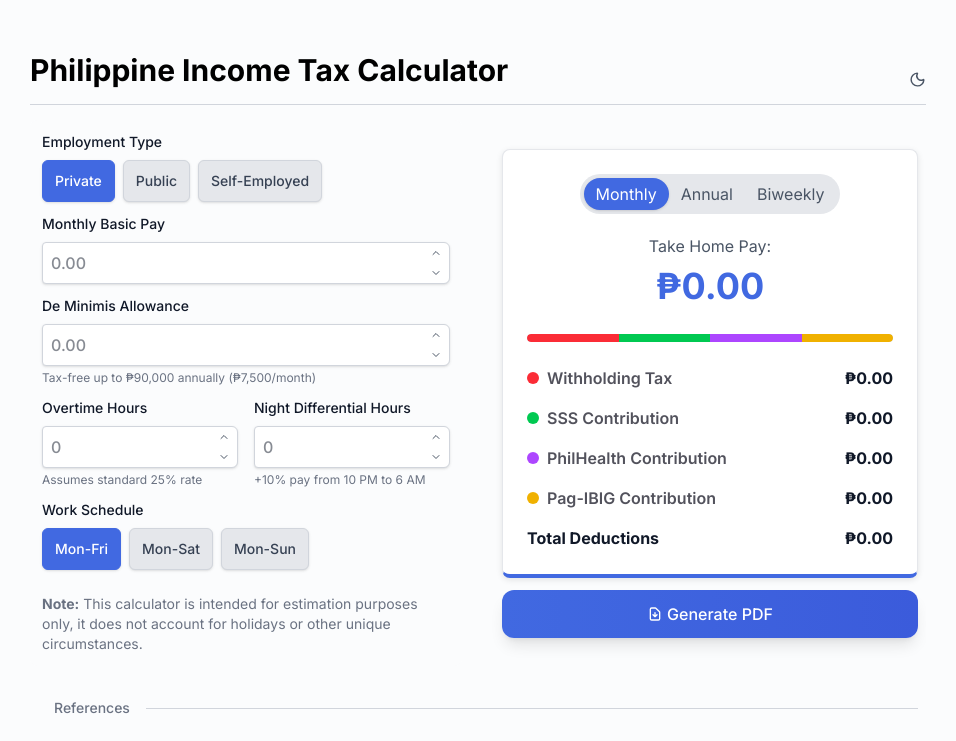
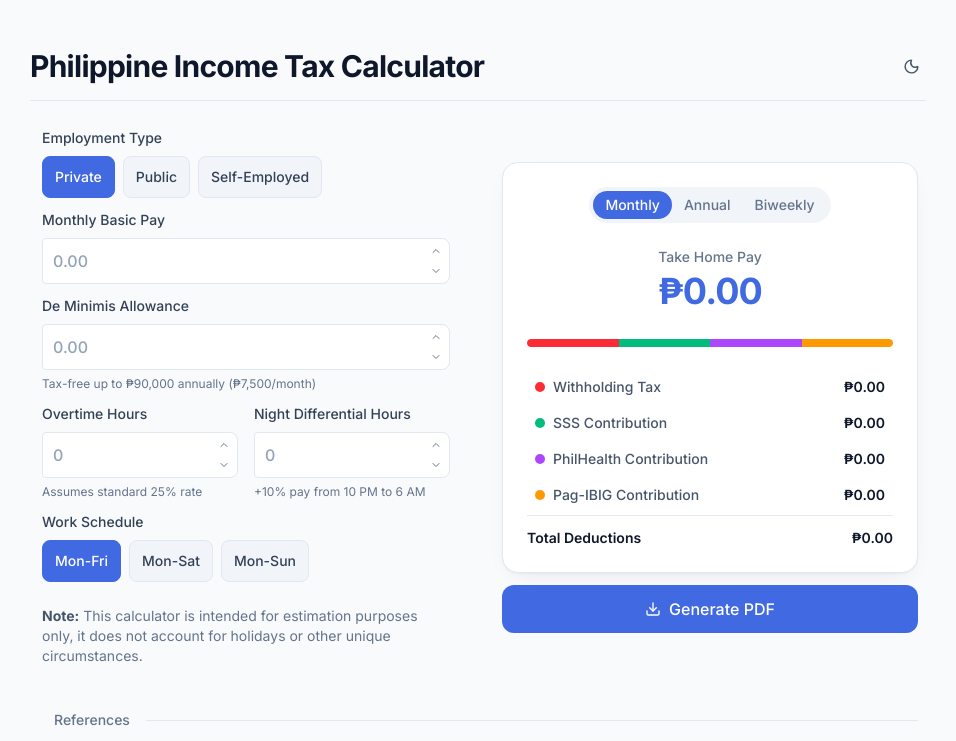
Before and after one commit to nathanielseth/neticents, a React (Vite) app: page / in a window 1280 px wide. Shown: the top 741 px of the page, without its empty margins (162-1118 px from the left). Built offline with nearby package versions, Linux system fonts and the light colour scheme.

Commit message:
feat: polish UI and deduction metadata

```diff
--- a/src/App.tsx
+++ b/src/App.tsx
@@ -1,4 +1,4 @@
-import { useRef } from "react";
+import { useRef, useState } from "react";
 import Inputs from "./components/Inputs";
 import Summary from "./components/Summary";
 import References from "./components/References";
@@ -6,10 +6,9 @@ import PDFPreviewModal, {
 	type PDFPreviewModalHandle,
 } from "./components/PDFPreviewModal";
 import { useTheme } from "./utils/themeContext";
-import { Sun, Moon } from "lucide-react";
+import { Sun, Moon, Download } from "lucide-react";
 import { useSalaryCalculator } from "./utils/useSalaryCalculator";
 import { generateTaxSummaryPDF } from "./utils/pdfGenerator";
-import { useState } from "react";
 
 const App = () => {
 	const { theme, toggleTheme } = useTheme();
@@ -30,46 +29,44 @@ const App = () => {
 	};
 
 	return (
-		<div className="min-h-screen bg-[#fbfcfd] dark:bg-gray-900 text-gray-900 dark:text-white flex flex-col relative">
+		<div className="min-h-screen bg-neutral-50 dark:bg-neutral-900 text-neutral-900 dark:text-white flex flex-col relative">
 			<div className="grow flex flex-col items-center justify-center p-4 mt-2 mb-1 md:mt-8 md:mb-0">
-				<div className="max-w-4xl w-full overflow-auto mb-8">
-					<div className="text-left mb-4 relative">
-						<h2 className="text-3xl font-bold text-black dark:text-white mt-1">
+				<div className="max-w-4xl w-full mb-8">
+					<div className="flex items-center justify-between mb-4">
+						<h1 className="text-2xl md:text-3xl font-bold tracking-tight text-neutral-900 dark:text-white">
 							Philippine Income Tax Calculator
-						</h2>
-						<div className="absolute bottom-0 right-0 flex items-center">
+						</h1>
 						<button
 							type="button"
 							aria-label="Toggle theme"
-								className="text-gray-600 dark:text-gray-400 hover:text-gray-800 dark:hover:text-gray-200 transition duration-100"
+							className="p-1.5 shrink-0 text-neutral-600 dark:text-neutral-400 hover:text-neutral-800 dark:hover:text-neutral-200"
 							onClick={toggleTheme}
 						>
 							{theme === "dark" ? <Sun size={17} /> : <Moon size={17} />}
 						</button>
 					</div>
-					</div>
 
 					<div className="relative mb-8">
 						<div className="absolute inset-0 flex items-center">
-							<div className="w-full border-t border-gray-300 dark:border-gray-700"></div>
+							<div className="w-full border-t border-neutral-200 dark:border-neutral-800"></div>
 						</div>
 					</div>
 
 					<div className="grid grid-cols-1 md:grid-cols-2 gap-8">
-						<div>
+						<div className="min-w-0">
 							<Inputs inputs={inputs} setters={setters} />
 						</div>
 
-						<div className="p-2 flex flex-col justify-center">
+						<div className="min-w-0 p-2 flex flex-col justify-center">
 							<Summary results={results} />
 
 							<div className="mt-3 flex justify-center">
 								<button
 									type="button"
-									className={`w-full py-3 px-6 text-white font-medium rounded-xl shadow-lg transition-all ${
+									className={`w-full py-3 px-6 text-white font-medium rounded-xl ${
 										isGeneratingPDF
-											? "bg-gray-400 cursor-not-allowed"
-											: "bg-linear-to-r from-[#4169e1] to-[#3b5bdb] hover:from-blue-600 hover:to-blue-700"
+											? "bg-neutral-400 cursor-not-allowed"
+											: "bg-brand hover:bg-brand-hover"
 									}`}
 									onClick={handleDownload}
 									disabled={isGeneratingPDF}
@@ -80,20 +77,8 @@ const App = () => {
 											Generating PDF...
 										</span>
 									) : (
-										<span className="flex items-center justify-center gap-1">
-											<svg
-												className="w-4 h-4"
-												fill="none"
-												stroke="currentColor"
-												viewBox="0 0 24 24"
-											>
-												<path
-													strokeLinecap="round"
-													strokeLinejoin="round"
-													strokeWidth={2}
-													d="M12 10v6m0 0l-3-3m3 3l3-3m2 8H7a2 2 0 01-2-2V5a2 2 0 012-2h5.586a1 1 0 01.707.293l5.414 5.414a1 1 0 01.293.707V19a2 2 0 01-2 2z"
-												/>
-											</svg>
+										<span className="flex items-center justify-center gap-2">
+											<Download size={16} />
 											Generate PDF
 										</span>
 									)}
@@ -108,16 +93,16 @@ const App = () => {
 
 			<PDFPreviewModal ref={modalRef} />
 
-			<footer className="w-full bg-white/80 dark:bg-gray-900/80 backdrop-blur-sm p-4 text-center text-sm">
+			<footer className="w-full bg-white/80 dark:bg-neutral-900/80 backdrop-blur-sm p-4 text-center text-sm">
 				<div className="flex items-center justify-center gap-1">
-					<span className="text-gray-400 dark:text-gray-500">
+					<span className="text-neutral-400 dark:text-neutral-500">
 						Developed by{" "}
 					</span>
 					<a
 						href="https://nathanielseth.github.io/portfolio/"
 						target="_blank"
 						rel="noopener noreferrer"
-						className="font-medium text-blue-600 dark:text-blue-400 hover:text-blue-700 dark:hover:text-blue-300 transition-colors"
+						className="font-medium text-brand hover:text-brand-hover"
 					>
 						nathanielseth.dev
 					</a>
--- a/src/components/Inputs.tsx
+++ b/src/components/Inputs.tsx
@@ -54,12 +54,12 @@ const SpinButton = ({
 				onStop();
 			}}
 			disabled={disabled}
-			className={`p-1 hover:bg-gray-200 dark:hover:bg-gray-700 rounded ${
+			className={`p-1 hover:bg-neutral-200 dark:hover:bg-neutral-700 rounded ${
 				disabled ? "cursor-not-allowed opacity-50" : "cursor-pointer"
 			}`}
 			tabIndex={-1}
 		>
-			<Icon size={12} className="text-gray-600 dark:text-gray-400" />
+			<Icon size={12} className="text-neutral-500 dark:text-neutral-400" />
 		</button>
 	);
 };
@@ -161,7 +161,7 @@ const InputField = ({
 	);
 
 	return (
-		<div>
+		<div className="min-w-0">
 			<label className="label" htmlFor={inputId}>
 				{label}
 			</label>
@@ -192,7 +192,7 @@ const InputField = ({
 				</div>
 			</div>
 			{helperText && (
-				<div className="mt-1 text-xs text-gray-500 dark:text-gray-400">
+				<div className="mt-1.5 text-xs text-neutral-500 dark:text-neutral-400">
 					{helperText}
 				</div>
 			)}
@@ -247,7 +247,7 @@ const Inputs = ({ inputs, setters }: InputsProps) => {
 	const isSelfEmployed = inputs.sector === "selfemployed";
 
 	return (
-		<div className="p-3 rounded-lg bg-[#fbfcfd] dark:bg-gray-900 text-gray-900 dark:text-white">
+		<div className="p-3 rounded-lg bg-neutral-50 dark:bg-neutral-900 text-neutral-900 dark:text-white">
 			<div className="space-y-3">
 				{/* Employment Type */}
 				<div>
@@ -319,10 +319,12 @@ const Inputs = ({ inputs, setters }: InputsProps) => {
 				</div>
 			</div>
 
-			<div className="mt-6 text-sm text-gray-500 dark:text-gray-400">
-				<strong>Note:</strong> This calculator is intended for estimation
-				purposes only, it does not account for holidays or other unique
-				circumstances.
+			<div className="mt-6 text-sm text-neutral-500 dark:text-neutral-400">
+				<strong className="text-neutral-600 dark:text-neutral-300">
+					Note:
+				</strong>{" "}
+				This calculator is intended for estimation purposes only, it does not
+				account for holidays or other unique circumstances.
 			</div>
 		</div>
 	);
--- a/src/components/LineChart.tsx
+++ b/src/components/LineChart.tsx
@@ -1,112 +1,107 @@
-import type { Deductions } from '../types'
+import type { Deductions } from "../types";
+import { DEDUCTION_META, type DeductionKey } from "../utils/deductionMeta";
 
 interface LineChartProps {
-  deductions: Deductions
+	deductions: Deductions;
+	highlightedKey?: DeductionKey | null;
 }
 
 interface Segment {
-  key: string
-  value: number
-  color: string
-  label: string
-  duration: string
+	key: DeductionKey;
+	value: number;
+	label: string;
 }
 
-const LineChart = ({ deductions }: LineChartProps) => {
-  const hasAnyDeductions = deductions.total > 0
+const LineChart = ({ deductions, highlightedKey = null }: LineChartProps) => {
+	const hasAnyDeductions = deductions.total > 0;
 
 	const getWidthPercentage = (amount: number): number => {
-    if (!hasAnyDeductions) return 0
-    return (amount / deductions.total) * 100
-  }
+		if (!hasAnyDeductions) return 0;
+		return (amount / deductions.total) * 100;
+	};
 
-  const governmentContribution = (deductions.gsis || 0) + (deductions.sss || 0)
-  const governmentLabel =
-    deductions.gsis > 0 ? 'GSIS Contribution' : 'SSS Contribution'
+	const governmentKey: DeductionKey = deductions.gsis > 0 ? "gsis" : "sss";
+	const governmentContribution = (deductions.gsis || 0) + (deductions.sss || 0);
 
 	const segments: Segment[] = [
 		{
-      key: 'withholdingTax',
+			key: "withholdingTax",
 			value: deductions.withholdingTax || 0,
-      color: 'bg-red-500',
-      label: 'Withholding Tax',
-      duration: 'duration-500',
+			label: DEDUCTION_META.withholdingTax.label,
 		},
 		{
-      key: 'government',
+			key: governmentKey,
 			value: governmentContribution,
-      color: 'bg-green-500',
-      label: governmentLabel,
-      duration: 'duration-700',
+			label: DEDUCTION_META[governmentKey].label,
 		},
 		{
-      key: 'philHealth',
+			key: "philHealth",
 			value: deductions.philHealth || 0,
-      color: 'bg-purple-500',
-      label: 'PhilHealth Contribution',
-      duration: 'duration-700',
+			label: DEDUCTION_META.philHealth.label,
 		},
 		{
-      key: 'pagIbig',
+			key: "pagIbig",
 			value: deductions.pagIbig || 0,
-      color: 'bg-yellow-500',
-      label: 'Pag-IBIG Contribution',
-      duration: 'duration-700',
+			label: DEDUCTION_META.pagIbig.label,
 		},
-  ]
+	];
 
-  const visibleSegments = segments.filter((segment) => segment.value > 0)
-  const firstVisibleKey = visibleSegments[0]?.key
-  const lastVisibleKey = visibleSegments[visibleSegments.length - 1]?.key
+	const visibleSegments = segments.filter((segment) => segment.value > 0);
+	const firstVisibleKey = visibleSegments[0]?.key;
+	const lastVisibleKey = visibleSegments[visibleSegments.length - 1]?.key;
 
-  const showEqualSegments = !hasAnyDeductions
+	const showEqualSegments = !hasAnyDeductions;
 
 	return (
-    <div className="relative mt-7 w-full h-2 bg-gray-300 rounded-full overflow-hidden">
+		<div className="relative mt-7 w-full h-2 bg-neutral-200 dark:bg-neutral-700 rounded-full overflow-hidden">
 			<div className="flex h-full w-full">
 				{segments.map((segment, index) => {
 					let width = showEqualSegments
 						? 100 / segments.length
-            : getWidthPercentage(segment.value)
+						: getWidthPercentage(segment.value);
 
 					const isLastVisible = showEqualSegments
 						? index === segments.length - 1
-            : segment.key === lastVisibleKey
+						: segment.key === lastVisibleKey;
 
 					if (isLastVisible && !showEqualSegments) {
 						const previousWidth = segments
 							.slice(0, index)
-              .reduce((acc, seg) => acc + getWidthPercentage(seg.value), 0)
-            width = Math.max(width, 200.0 - previousWidth)
+							.reduce((acc, seg) => acc + getWidthPercentage(seg.value), 0);
+						width = Math.max(width, 100 - previousWidth);
 					}
 
 					const isFirst = showEqualSegments
 						? index === 0
-            : segment.key === firstVisibleKey
+						: segment.key === firstVisibleKey;
 					const isLast = showEqualSegments
 						? index === segments.length - 1
-            : segment.key === lastVisibleKey
+						: segment.key === lastVisibleKey;
+
+					const matchesHighlight =
+						highlightedKey === segment.key ||
+						(segment.key === governmentKey &&
+							(highlightedKey === "gsis" || highlightedKey === "sss"));
+					const isDimmed = highlightedKey !== null && !matchesHighlight;
 
 					return (
 						<div
 							key={segment.key}
 							className={`
-                h-full transition-all ease-out shrink-0
-                ${segment.color}
-                ${segment.duration}
-                ${isFirst ? 'rounded-l-full' : ''}
-                ${isLast ? 'rounded-r-full' : ''}
+                h-full transition-[width,opacity] duration-300 ease-out shrink-0
+                ${DEDUCTION_META[segment.key].colorClass}
+                ${isDimmed ? "opacity-30" : "opacity-100"}
+                ${isFirst ? "rounded-l-full" : ""}
+                ${isLast ? "rounded-r-full" : ""}
               `}
-              style={{
-                width: `${width}%`,
-              }}
-              title={width > 0 ? `${segment.label} (${width.toFixed(2)}%)` : ''}
+							style={{ width: `${width}%` }}
+							title={width > 0 ? `${segment.label} (${width.toFixed(2)}%)` : ""}
 						/>
-          )
+					);
 				})}
 			</div>
 		</div>
-  )
-}
+	);
+};
 
-export default LineChart
+export default LineChart;
--- a/src/components/References.tsx
+++ b/src/components/References.tsx
@@ -75,16 +75,16 @@ const References = () => {
 		<div className="max-w-4xl w-full px-2 mb-8">
 			<div className="relative mb-6">
 				<div className="absolute inset-0 flex items-center">
-					<div className="w-full border-t border-gray-300 dark:border-gray-700"></div>
+					<div className="w-full border-t border-neutral-200 dark:border-neutral-800"></div>
 				</div>
 				<div className="relative flex justify-left">
-					<span className="px-4 text-sm font-medium bg-[#fbfcfd] dark:bg-gray-900 text-gray-500 dark:text-gray-400">
+					<span className="px-4 text-sm font-medium bg-neutral-50 dark:bg-neutral-900 text-neutral-500 dark:text-neutral-400">
 						References
 					</span>
 				</div>
 			</div>
 
-			<div className="p-5 rounded-lg bg-white dark:bg-gray-900 text-gray-900 dark:text-white border border-gray-200 dark:border-gray-700">
+			<div className="card p-5">
 				<div className="grid grid-cols-1 md:grid-cols-2 lg:grid-cols-3 gap-3">
 					{REFERENCE_LINKS.map((link) => (
 						<a
@@ -92,10 +92,10 @@ const References = () => {
 							href={link.url}
 							target="_blank"
 							rel="noopener noreferrer"
-							className={`block p-3 rounded-lg border bg-gray-100 dark:bg-gray-800 text-gray-700 dark:text-gray-300 border-gray-200 dark:border-gray-600 ${HOVER_CLASSES_BY_CATEGORY[link.category]}`}
+							className={`block min-w-0 p-3 rounded-lg border bg-neutral-50 dark:bg-neutral-900 border-neutral-200 dark:border-neutral-700 text-neutral-700 dark:text-neutral-300 ${HOVER_CLASSES_BY_CATEGORY[link.category]}`}
 						>
 							<div className="font-medium text-sm mb-1">{link.title}</div>
-							<div className="text-xs text-gray-600 dark:text-gray-400">
+							<div className="text-xs text-neutral-500 dark:text-neutral-400">
 								{link.subtitle}
 							</div>
 						</a>
--- a/src/components/Summary.tsx
+++ b/src/components/Summary.tsx
@@ -2,22 +2,7 @@ import { useState } from "react";
 import type { PayPeriod, PayPeriodOption, TaxResults } from "../types";
 import LineChart from "./LineChart";
 import { numberFormat } from "../utils/format";
-
-const DEDUCTION_LABELS: Record<string, string> = {
-	withholdingTax: "Withholding Tax",
-	gsis: "GSIS Contribution",
-	sss: "SSS Contribution",
-	philHealth: "PhilHealth Contribution",
-	pagIbig: "Pag-IBIG Contribution",
-};
-
-const DEDUCTION_COLORS: Record<string, string> = {
-	withholdingTax: "bg-red-500",
-	gsis: "bg-green-500",
-	sss: "bg-green-500",
-	philHealth: "bg-purple-500",
-	pagIbig: "bg-yellow-500",
-};
+import { DEDUCTION_META, type DeductionKey } from "../utils/deductionMeta";
 
 const PAY_PERIOD_OPTIONS: PayPeriodOption[] = [
 	{ value: "monthly", label: "Monthly" },
@@ -42,27 +27,24 @@ interface SummaryProps {
 
 const Summary = ({ results }: SummaryProps) => {
 	const [payPeriod, setPayPeriod] = useState<PayPeriod>("monthly");
+	const [hoveredKey, setHoveredKey] = useState<DeductionKey | null>(null);
 	const multiplier = getMultiplier(payPeriod);
 
 	const displayTakeHomePay = results.takeHomePay * multiplier;
 	const displayTotalDeductions = results.totalDeductions * multiplier;
 
 	return (
-		<div className="relative">
-			<div
-				className="p-6 rounded-lg border-t border-l border-r border-b-4 bg-white dark:bg-gray-800 text-gray-900 dark:text-white border-t-gray-200 dark:border-t-gray-700 border-l-gray-200 dark:border-l-gray-700 border-r-gray-200 dark:border-r-gray-700 border-b-[#4169e1]"
-				style={{ boxShadow: "0 2px 6px rgba(0, 0, 0, 0.1)" }}
-			>
-				<div className="flex justify-center mb-5">
-					<div className="flex items-center p-1 rounded-full bg-gray-200 dark:bg-gray-700">
+		<div className="card p-6">
+			<div className="flex justify-center mb-6">
+				<div className="flex items-center p-1 rounded-full bg-neutral-100 dark:bg-neutral-900">
 					{PAY_PERIOD_OPTIONS.map((option) => (
 						<button
 							key={option.value}
 							type="button"
-								className={`px-3 py-1 rounded-full ${
+							className={`px-3 py-1 rounded-full text-sm font-medium ${
 								payPeriod === option.value
-										? "bg-[#4169e1] text-white shadow-sm"
-										: "bg-transparent text-gray-600 dark:text-gray-300 hover:bg-gray-300 dark:hover:bg-gray-600"
+									? "bg-brand text-white"
+									: "bg-transparent text-neutral-500 dark:text-neutral-400 hover:text-neutral-800 dark:hover:text-neutral-200"
 							}`}
 							onClick={() => setPayPeriod(option.value)}
 						>
@@ -72,42 +54,57 @@ const Summary = ({ results }: SummaryProps) => {
 				</div>
 			</div>
 
-				<h3 className="text-md font-normal text-center text-gray-600 dark:text-gray-300 mt-1 mb-2">
-					Take Home Pay:
+			<h3 className="text-sm font-medium text-center text-neutral-500 dark:text-neutral-400 mb-1">
+				Take Home Pay
 			</h3>
-				<div className="grid grid-cols-1 justify-items-center">
-					<h1 className="text-4xl font-bold text-[#4169e1] dark:text-blue-400">
+			<p className="text-center text-4xl font-bold tracking-tight text-brand dark:text-blue-400">
 				₱
 				{displayTakeHomePay.toLocaleString("en-US", {
 					minimumFractionDigits: 2,
 					maximumFractionDigits: 2,
 				})}
-					</h1>
-				</div>
+			</p>
 
-				<LineChart deductions={results.deductions} />
+			<LineChart deductions={results.deductions} highlightedKey={hoveredKey} />
 
-				<div className="mt-6 space-y-4 text-gray-900 dark:text-gray-300">
-					{results.visibleDeductions.map(([key, value]) => (
-						<div className="flex justify-between items-center" key={key}>
-							<span className="flex items-center">
+			<div className="mt-6 space-y-1 text-sm">
+				{results.visibleDeductions.map(([key, value]) => {
+					const meta = DEDUCTION_META[key as DeductionKey];
+					const isHovered = hoveredKey === key;
+					const isDimmed = hoveredKey !== null && !isHovered;
+					return (
+						<div
+							className={`flex justify-between items-center rounded-md px-2 py-1.5 ${
+								isHovered ? "bg-neutral-100 dark:bg-neutral-700/50" : ""
+							}`}
+							key={key}
+							onMouseEnter={() => setHoveredKey(key as DeductionKey)}
+							onMouseLeave={() => setHoveredKey(null)}
+						>
 							<span
-									className={`w-3 h-3 rounded-full ${DEDUCTION_COLORS[key] || ""} mr-2`}
+								className={`flex items-center gap-2 transition-opacity ${isDimmed ? "opacity-50" : ""}`}
+							>
+								<span
+									className={`w-2.5 h-2.5 rounded-full ${meta?.colorClass ?? ""}`}
 								></span>
-								<span className="font-semibold text-zinc-600 dark:text-gray-300">
-									{DEDUCTION_LABELS[key] || key}
+								<span
+									className={`text-neutral-600 dark:text-neutral-300 ${isHovered ? "font-semibold text-neutral-900 dark:text-white" : "font-medium"}`}
+								>
+									{meta?.label ?? key}
 								</span>
 							</span>
-							<span className="font-bold">
+							<span
+								className={`text-neutral-900 dark:text-white transition-opacity ${isDimmed ? "opacity-50" : ""} ${isHovered ? "font-bold" : "font-semibold"}`}
+							>
 								₱{numberFormat((value * multiplier).toFixed(2))}
 							</span>
 						</div>
-					))}
+					);
+				})}
 
-					<div className="flex justify-between items-center font-bold">
+				<div className="flex justify-between items-center pt-3 mt-1 border-t border-neutral-200 dark:border-neutral-800 font-semibold text-neutral-900 dark:text-white">
 					<span>Total Deductions</span>
 					<span>₱{numberFormat(displayTotalDeductions.toFixed(2))}</span>
-					</div>
 				</div>
 			</div>
 		</div>
--- a/src/index.css
+++ b/src/index.css
@@ -1,9 +1,24 @@
 @import "tailwindcss";
 
-@variant dark (&:where(.dark, .dark *));
+@custom-variant dark (&:where(.dark, .dark *));
 
 @theme {
   --font-family-sans: "Inter", ui-sans-serif, system-ui, sans-serif, "Apple Color Emoji", "Segoe UI Emoji", "Segoe UI Symbol", "Noto Color Emoji";
+
+  --color-neutral-50: #f8fafc;
+  --color-neutral-100: #f1f5f9;
+  --color-neutral-200: #e2e8f0;
+  --color-neutral-300: #cbd5e1;
+  --color-neutral-400: #94a3b8;
+  --color-neutral-500: #64748b;
+  --color-neutral-600: #475569;
+  --color-neutral-700: #334155;
+  --color-neutral-800: #1e293b;
+  --color-neutral-900: #0f172a;
+  --color-neutral-950: #020617;
+
+  --color-brand: #4169e1;
+  --color-brand-hover: #3457c9;
 }
 
 @layer base {
@@ -18,17 +33,30 @@
 }
 
 @layer components {
+  .card {
+    @apply rounded-2xl border border-neutral-200 dark:border-neutral-800;
+    @apply bg-white dark:bg-neutral-800;
+    box-shadow:
+      0 1px 2px rgba(15, 23, 42, 0.04),
+      0 8px 24px -12px rgba(15, 23, 42, 0.12);
+  }
+  .dark .card {
+    box-shadow:
+      0 1px 2px rgba(0, 0, 0, 0.2),
+      0 8px 24px -12px rgba(0, 0, 0, 0.4);
+  }
+
   .btn {
-    @apply py-2.5 px-3 border rounded-md cursor-pointer font-medium text-sm;
-    @apply bg-gray-200 border-gray-300 text-gray-700 shadow-sm;
-    @apply dark:bg-gray-700 dark:border-gray-600 dark:text-gray-300;
-    @apply hover:bg-gray-300 hover:border-gray-400 hover:shadow-md;
-    @apply dark:hover:bg-gray-600 dark:hover:border-gray-500;
+    @apply py-2.5 px-3 border rounded-lg cursor-pointer font-medium text-sm;
+    @apply bg-neutral-100 border-neutral-200 text-neutral-700;
+    @apply dark:bg-neutral-900 dark:border-neutral-700 dark:text-neutral-300;
+    @apply hover:bg-neutral-200 hover:border-neutral-300;
+    @apply dark:hover:bg-neutral-800 dark:hover:border-neutral-600;
   }
 
   .btn-active {
-    @apply bg-[#4169e1] text-white border-[#4169e1];
-    @apply hover:bg-[rgb(65,105,225)] hover:border-[rgb(65,105,225)];
+    @apply bg-brand text-white border-brand;
+    @apply hover:bg-brand-hover hover:border-brand-hover;
   }
 
   .input-wrapper {
@@ -36,19 +64,21 @@
   }
 
   .input-field {
-    @apply w-full p-2 border rounded-md focus:outline-none font-medium;
-    @apply bg-white border-gray-300 text-gray-900 shadow-sm;
-    @apply dark:bg-gray-800 dark:border-transparent dark:text-gray-100 dark:shadow-[0_0_0_1px_rgb(75,85,99)];
-    @apply focus:ring-2 focus:ring-blue-500 focus:border-transparent;
+    @apply w-full p-2.5 border rounded-lg focus:outline-none font-medium;
+    @apply bg-white border-neutral-200 text-neutral-900;
+    @apply dark:bg-neutral-900 dark:border-neutral-700 dark:text-neutral-100;
+    @apply focus:ring-2 focus:ring-brand/40 focus:border-brand;
+    @apply placeholder:text-neutral-400 dark:placeholder:text-neutral-500;
 
     &:disabled {
-      @apply bg-gray-100 text-gray-500 cursor-not-allowed border-gray-300;
-      @apply dark:bg-gray-700 dark:text-gray-500 dark:border-gray-600;
+      @apply bg-neutral-100 text-neutral-400 cursor-not-allowed border-neutral-200;
+      @apply dark:bg-neutral-900 dark:text-neutral-600 dark:border-neutral-800;
+      @apply placeholder:text-neutral-400 dark:placeholder:text-neutral-500;
     }
   }
 
   .label {
     @apply block text-sm font-medium mb-2;
-    @apply text-gray-900 dark:text-white;
+    @apply text-neutral-700 dark:text-neutral-200;
   }
 }
--- /dev/null
+++ b/src/utils/deductionMeta.ts
@@ -0,0 +1,34 @@
+export type DeductionKey =
+	| "withholdingTax"
+	| "gsis"
+	| "sss"
+	| "philHealth"
+	| "pagIbig";
+
+interface DeductionMeta {
+	label: string;
+	colorClass: string;
+}
+
+export const DEDUCTION_META: Record<DeductionKey, DeductionMeta> = {
+	withholdingTax: {
+		label: "Withholding Tax",
+		colorClass: "bg-red-500",
+	},
+	gsis: {
+		label: "GSIS Contribution",
+		colorClass: "bg-emerald-500",
+	},
+	sss: {
+		label: "SSS Contribution",
+		colorClass: "bg-emerald-500",
+	},
+	philHealth: {
+		label: "PhilHealth Contribution",
+		colorClass: "bg-purple-500",
+	},
+	pagIbig: {
+		label: "Pag-IBIG Contribution",
+		colorClass: "bg-amber-500",
+	},
+};
--- a/src/utils/pdfGenerator.ts
+++ b/src/utils/pdfGenerator.ts
@@ -1,5 +1,6 @@
 import jsPDF from "jspdf";
 import type { Sector, TaxResults } from "../types";
+import { DEDUCTION_META, type DeductionKey } from "./deductionMeta";
 
 const SECTOR_NAMES: Record<Sector, string> = {
 	private: "Private Employee",
@@ -7,13 +8,9 @@ const SECTOR_NAMES: Record<Sector, string> = {
 	selfemployed: "Self-Employed",
 };
 
-const DEDUCTION_LABELS: Record<string, string> = {
-	withholdingTax: "Withholding Tax",
-	gsis: "GSIS Contribution",
-	sss: "SSS Contribution",
-	philHealth: "PhilHealth Contribution",
-	pagIbig: "Pag-IBIG Contribution",
-};
+function deductionLabel(key: string): string {
+	return DEDUCTION_META[key as DeductionKey]?.label ?? key;
+}
 
 function formatCurrency(value: number): string {
 	return `P${value.toLocaleString("en-PH", { minimumFractionDigits: 2, maximumFractionDigits: 2 })}`;
@@ -135,7 +132,7 @@ export const generateTaxSummaryPDF = async (
 	pdf.setTextColor(40, 40, 40);
 
 	visibleDeductions.forEach(([key, value]) => {
-		row(pdf, y, pageWidth, DEDUCTION_LABELS[key] || key, formatCurrency(value));
+		row(pdf, y, pageWidth, deductionLabel(key), formatCurrency(value));
 		y += 6;
 	});
 
```
Also changed, not shown: src/components/PDFPreviewModal.tsx (+7 -6 lines), 1 other file (tests, documents, lock files or other folders). Lines whose indentation alone changed are shown as unchanged.
